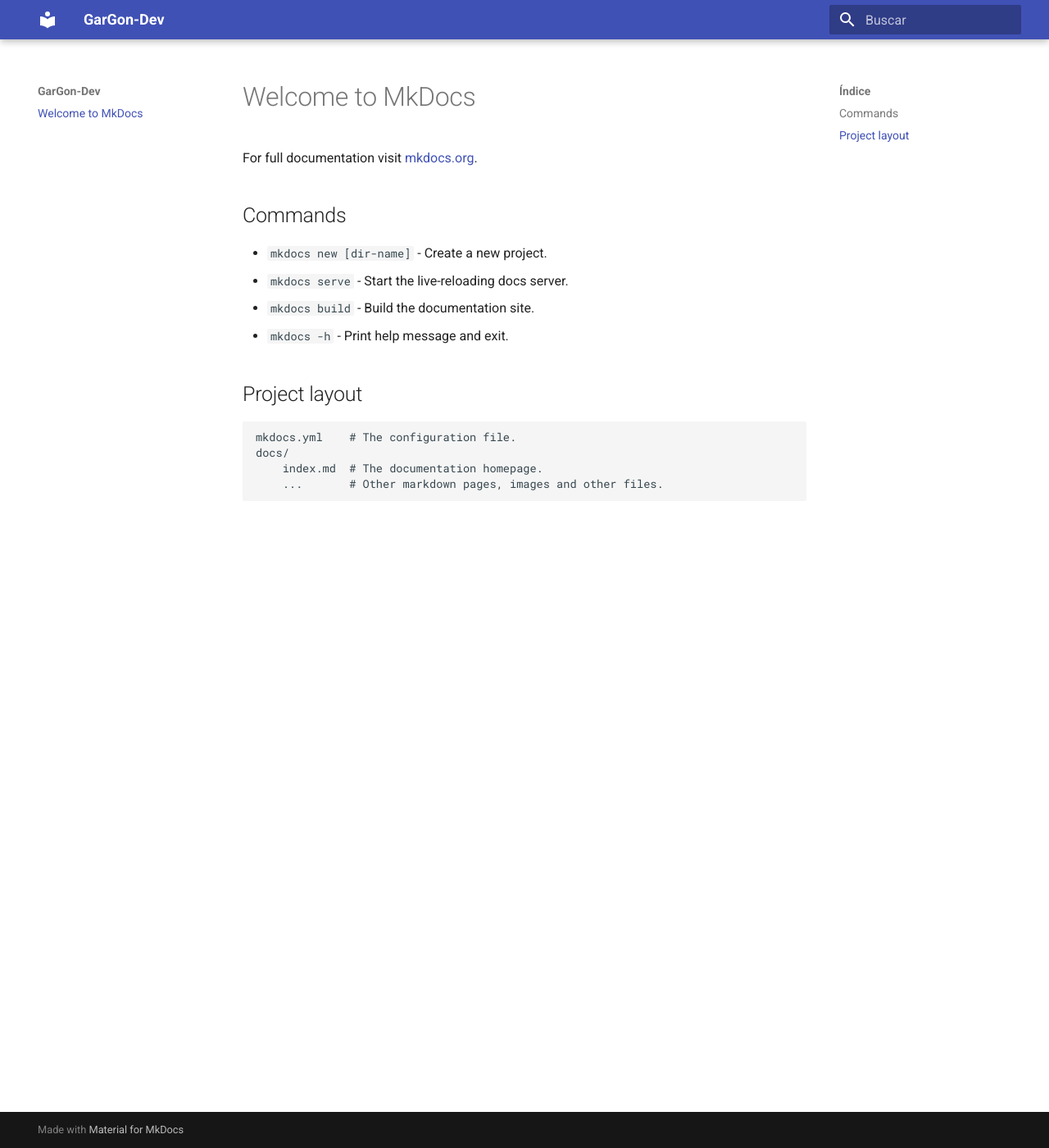
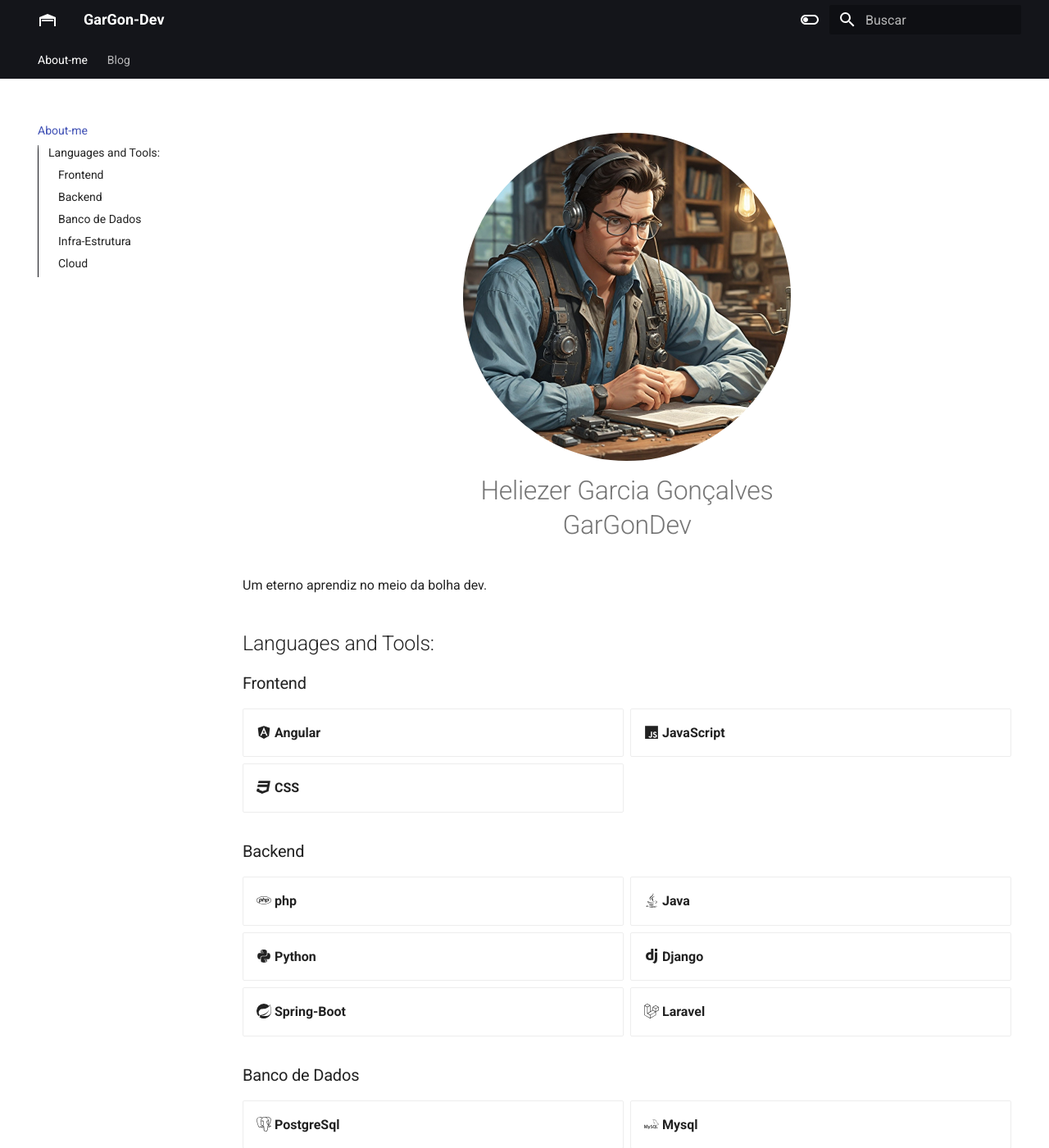
Before and after one commit to gargondev/about, an MkDocs documentation site: the page built from docs/index.md, in a window 1280 px wide and 1400 px high. Shown: the whole window at 82% size. Built offline with MkDocs 1.6.1 and Material for MkDocs 9.7.7, drawn with Linux system fonts in a browser that asks for light colours; some of the changed text lies outside the part shown.

Commit message:
config: Configuração inicial mkdocs

```diff
--- a/docs/index.md
+++ b/docs/index.md
@@ -1,17 +1,54 @@
-# Welcome to MkDocs
+![image](assets/ia_generate.jpeg){: .center}
+<div class="name_apresentation" markdown>
+<h1> Heliezer Garcia Gonçalves GarGonDev<h1>
+</div>
 
-For full documentation visit [mkdocs.org](https://www.mkdocs.org).
+Um eterno aprendiz no meio da bolha dev.
 
-## Commands
+## Languages and Tools:
 
-* `mkdocs new [dir-name]` - Create a new project.
-* `mkdocs serve` - Start the live-reloading docs server.
-* `mkdocs build` - Build the documentation site.
-* `mkdocs -h` - Print help message and exit.
+### Frontend
+<div class="grid cards" markdown>
 
-## Project layout
+- :fontawesome-brands-angular: __Angular__
+- :fontawesome-brands-js: __JavaScript__
+- :fontawesome-brands-css3: __CSS__
+</div>
 
-    mkdocs.yml    # The configuration file.
-    docs/
-        index.md  # The documentation homepage.
-        ...       # Other markdown pages, images and other files.
+
+### Backend
+<div class="grid cards" markdown>
+
+- :fontawesome-brands-php: __php__
+- :fontawesome-brands-java: __Java__
+- :fontawesome-brands-python: __Python__
+- :simple-django: __Django__
+- :simple-spring: __Spring-Boot__
+- :simple-laravel: __Laravel__
+</div>
+
+### Banco de Dados
+<div class="grid cards" markdown>
+
+- :simple-postgresql: __PostgreSql__
+- :simple-mysql: __Mysql__
+- :simple-mariadb:__MariaDB__
+</div>
+
+
+### Infra-Estrutura
+<div class="grid cards" markdown>
+
+- :simple-grafana: __Grafana__
+- :simple-docker: __Docker__
+- :simple-apacheairflow: __Airflow__
+- :simple-linux: __Linux - Server__
+- :simple-rabbitmq: __RabbitMq__
+- :simple-eclipsemosquitto: __Eclipse - Mosquitto__
+</div>
+
+### Cloud
+<div class="grid cards" markdown>
+- :fontawesome-brands-aws: __Aws__
+- :simple-oracle: __Oracle__
+</div>
--- /dev/null
+++ b/docs/stylesheets/extra.css
@@ -0,0 +1,13 @@
+.center {
+    display: block;
+    margin: 0 auto;
+    border-radius: 50%;
+    width: 400px;
+    height: 300px;
+}
+
+.name_apresentation {
+    margin: auto;
+    width: 50%;
+    text-align: center;
+}
--- a/mkdocs.yml
+++ b/mkdocs.yml
@@ -2,4 +2,66 @@
 site_url: https://mydomain.org/mysite
 theme:
   name: material
+  icon:
+    logo: material/garage-open-variant
+  features:
+    - navigation.tabs
+    - navigation.sections
+    - toc.integrate
+    - navigation.top
+    - search.suggest
+    - search.highlight
+    - content.tabs.link
+    - content.code.annotate
+    - content.code.copy
+    - navigation.indexes
+
   language: pt-BR
+  palette:
+    - scheme: default
+      toggle:
+        icon: material/toggle-switch-off-outline
+        name: Switch to dark mode
+      primary: black
+      accent: cyan
+    - scheme: slate
+      toggle:
+        icon: material/toggle-switch
+        name: Switch to light mode
+      primary: black
+      accent: indigo
+
+plugins:
+  - search
+  - blog:
+      archive_date_format: MMMM yyyy
+      categories_allowed:
+        - Holidays
+        - News
+  - tags:
+      enabled: true
+      tags: true
+      tags_file: blog/tags.md
+
+nav:
+  - About-me: index.md
+  - Blog:
+      - blog/index.md
+      - blog/tags.md
+
+extra:
+  social:
+    - icon: fontawesome/brands/github-alt
+      link: https://github.com/gargondev
+    - icon: fontawesome/brands/linkedin
+      link: https://www.linkedin.com/in/heliezer-garcia/
+
+markdown_extensions:
+  - attr_list
+  - md_in_html
+  - pymdownx.emoji:
+      emoji_index: !!python/name:material.extensions.emoji.twemoji
+      emoji_generator: !!python/name:material.extensions.emoji.to_svg
+
+extra_css:
+  - stylesheets/extra.css
```
Also changed, not shown: README.md (+1 -1 lines), docs/blog/posts/myfirst.md (added, +18 -0 lines), docs/blog/tags.md (added, +2 -0 lines), docs/assets/ia_generate.jpeg (added), docs/blog/index.md (added), 1 other file.
